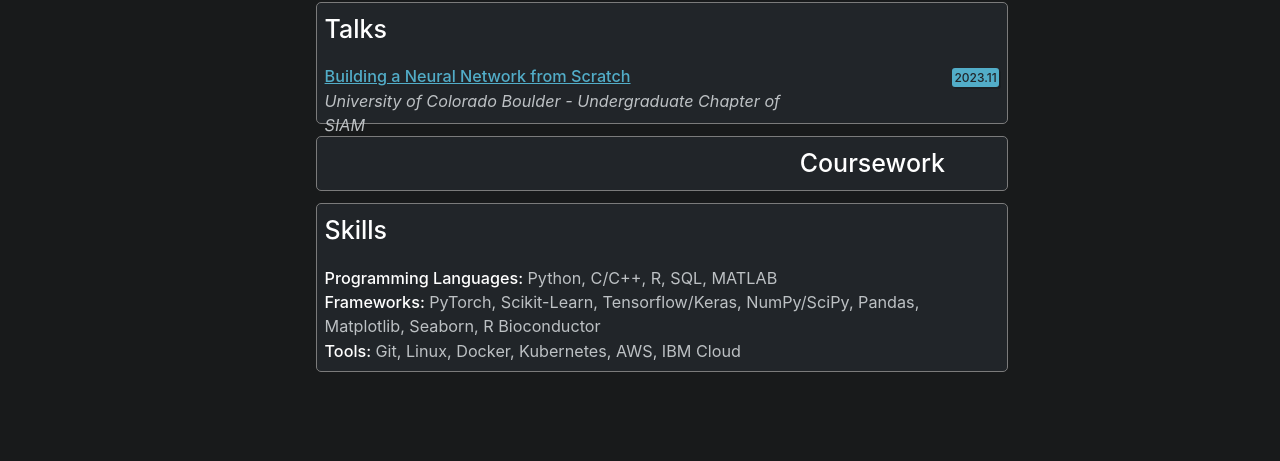
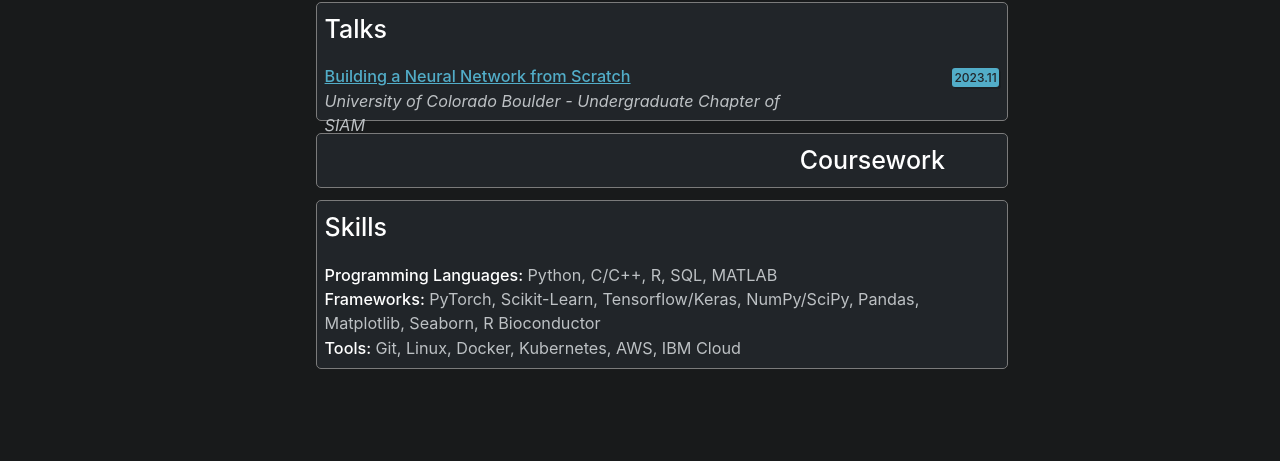
Before and after one commit to wvirany/wvirany.github.io, a Jekyll site: the page built from _pages/cv.html, in a window 1280 px wide. Shown: the part 663-1124 px from the top of the page. Built offline with Jekyll 4.4.1, drawn with Linux system fonts in a browser that asks for light colours.

Commit message:
Update cv.html

```diff
--- a/_pages/cv.html
+++ b/_pages/cv.html
@@ -154,7 +154,7 @@ div.cv {
 
     -->
 
-    <div class="cv" style="height:120px;">
+    <div class="cv" style="height:117px;">
         <div style="font-size:25px; font-weight:450; padding:8px; color:white;">Talks</div>
         <div>
         <div class="row">
```
